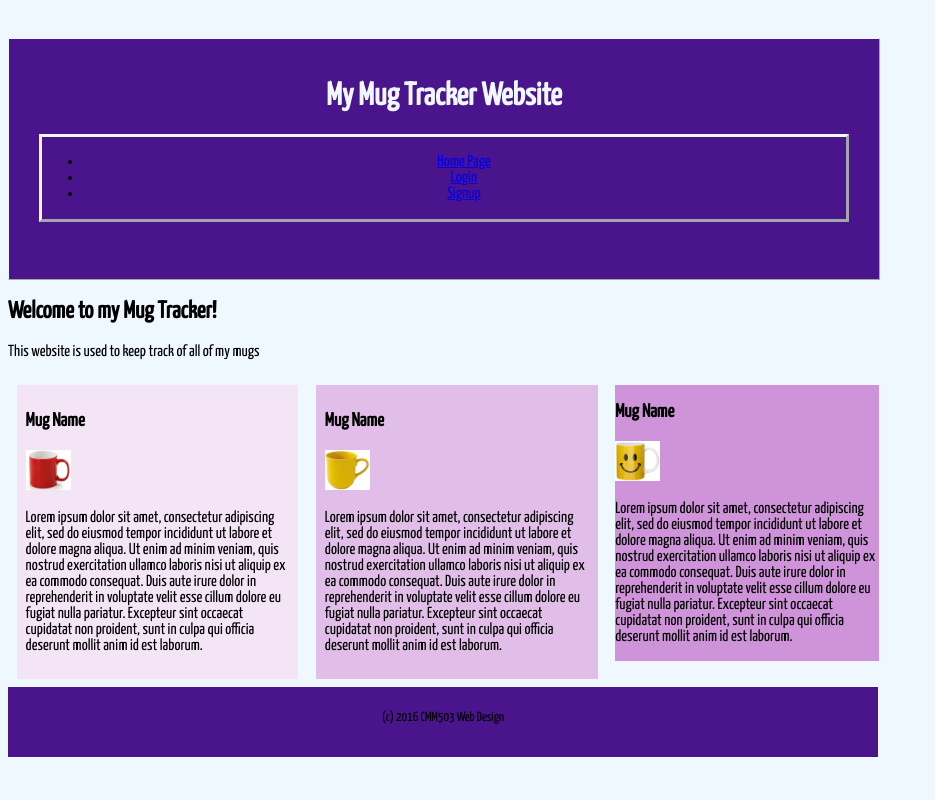
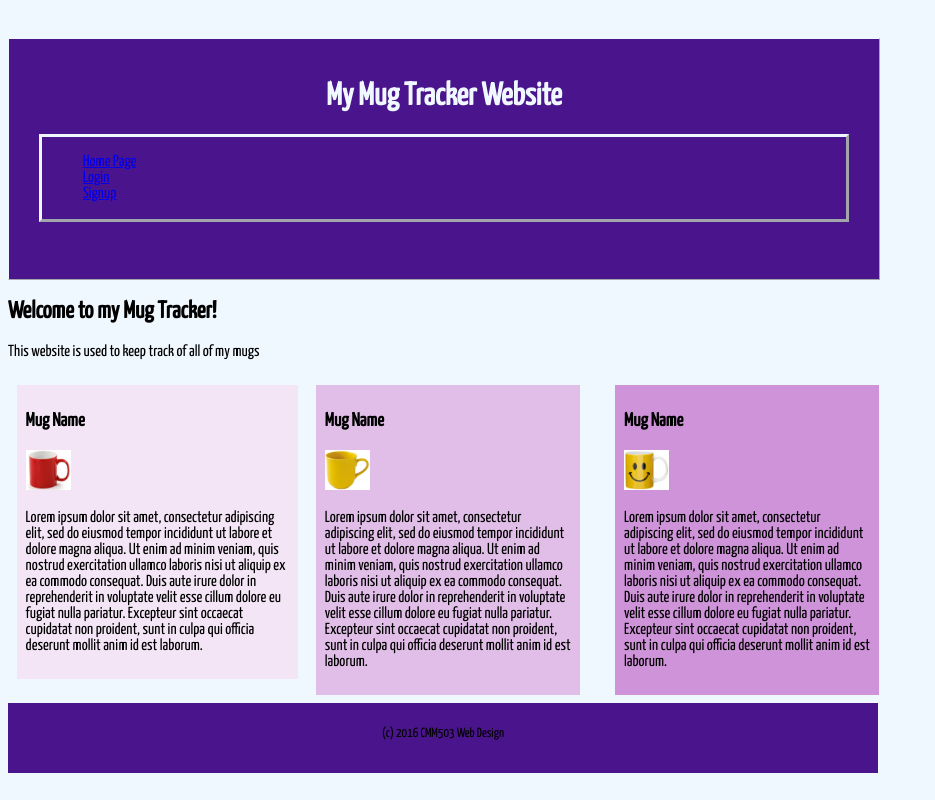
Before and after one commit to prinsobed/RGU_CMM007_Labs, a PHP site: page /Lab4_Muggy-CSS/index.html in a window 1280 px wide. Shown: the whole page, without its empty margins (0-935 px from the left). Run offline with PHP 8.4, Linux system fonts and the light colour scheme.

Commit message:
CSS Structure Commit

```diff
--- a/Lab4_Muggy-CSS/assets/css/style.css
+++ b/Lab4_Muggy-CSS/assets/css/style.css
@@ -42,12 +42,15 @@ h1{
 }
 
 nav{
-    list-style-type: none;
-    text-align: center;
     border: aliceblue;
 
     padding: 1px;
     border-style: outset;
+}
+
+ul{
+    list-style-type: none;
+
 }
 
 #mugContainer1{
@@ -59,7 +62,7 @@ nav{
 }
 #mugContainer2{
      background-color: #e1bee7;
-     width: 30%;
+     width: 28%;
     display: inline-block;
     margin: 1%;
     padding: 1%;
@@ -67,9 +70,10 @@ nav{
  }
 #mugContainer3{
     background-color: #ce93d8;
-    width: 30%;
+    width: 28%;
     float: right;
     margin: 1%;
+    padding: 1%;
 
 }
 
```
